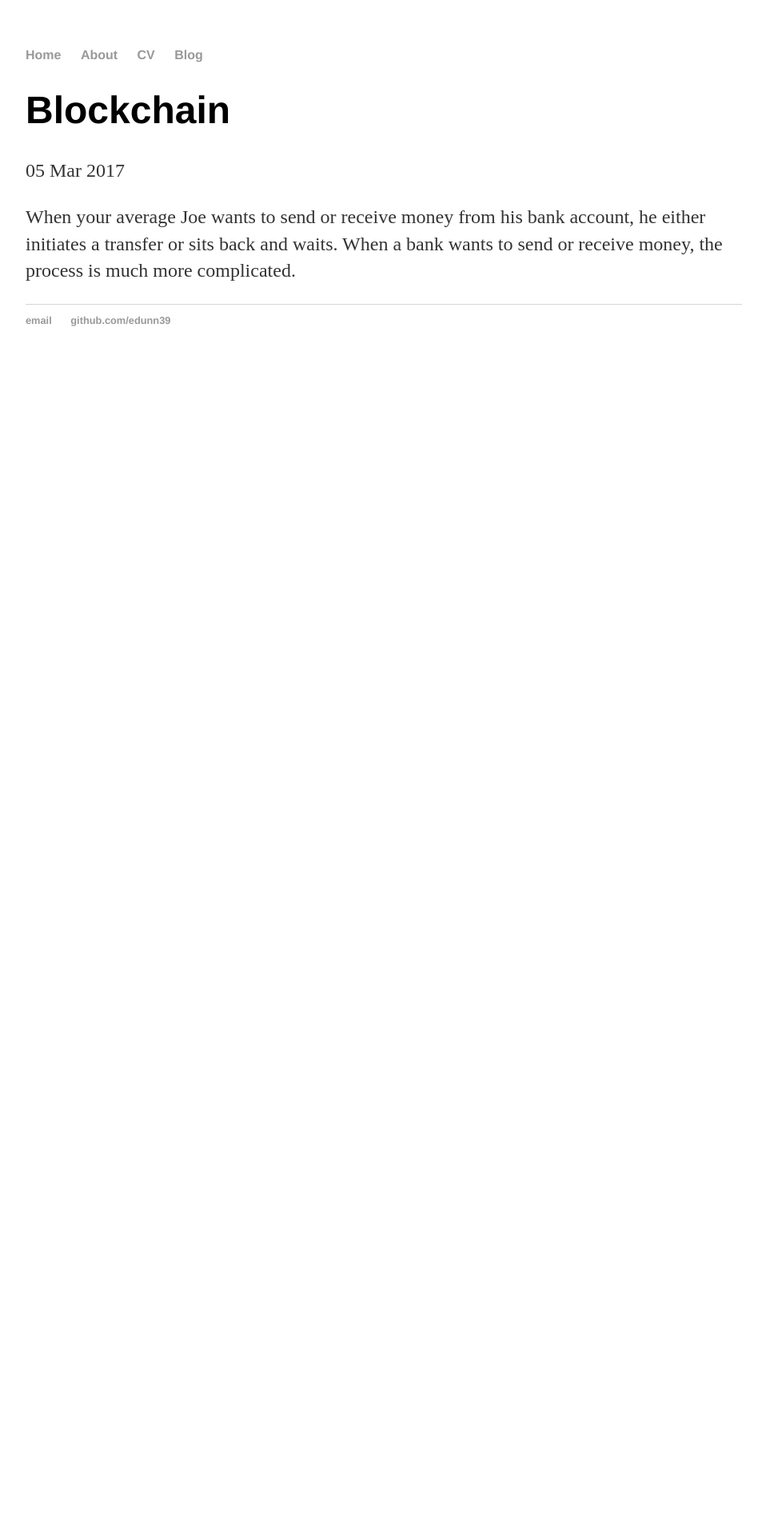
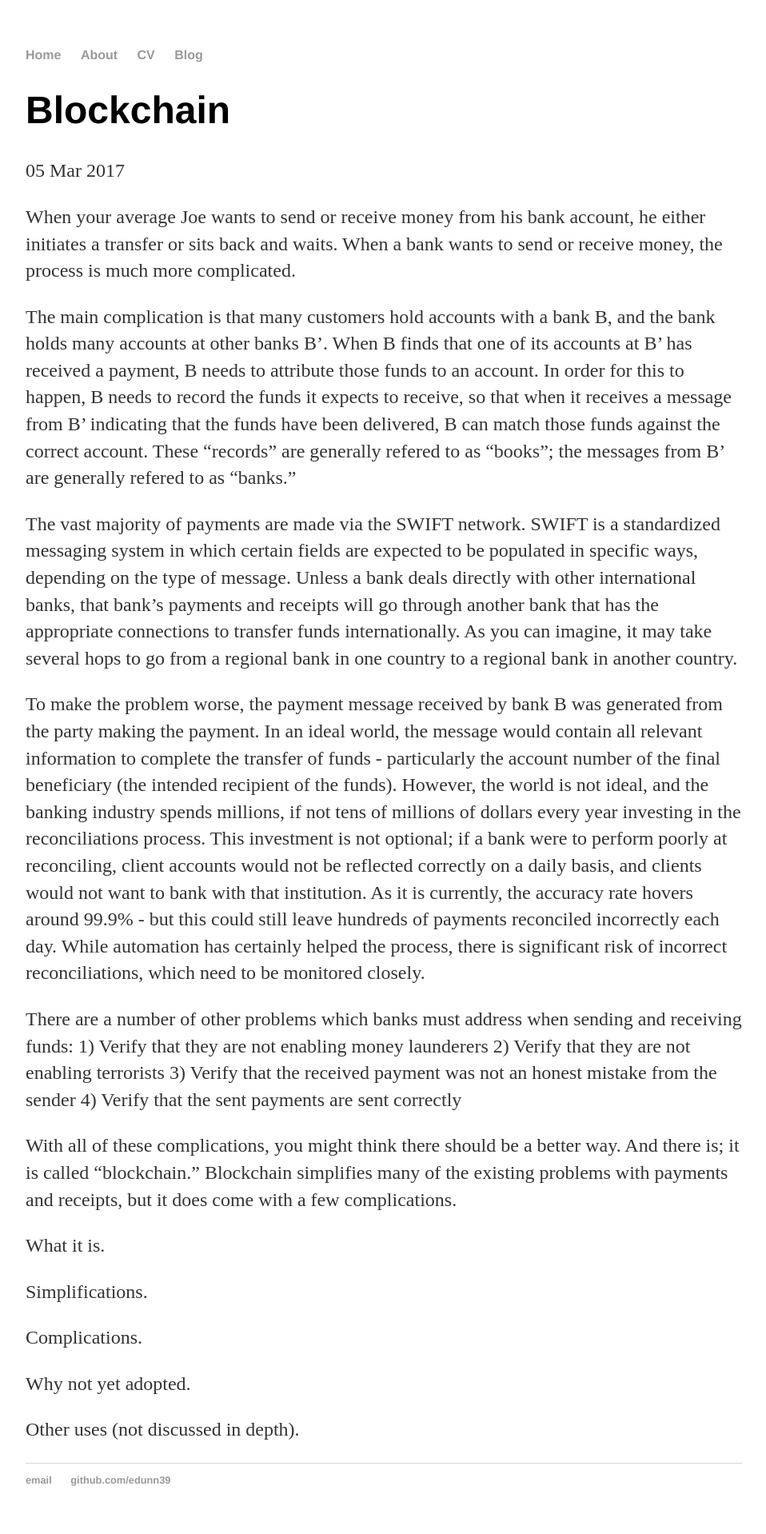
Before and after one commit to edunn39/edunn39.github.io, a Jekyll site: the page built from _posts/2017-03-05-blockchain.md, in a window 1280 px wide. Shown: the whole page at 80% size, without its empty margins (160-1118 px from the left). Built offline with Jekyll 4.4.1, drawn with Linux system fonts in a browser that asks for light colours; before the commit the page ends 900 px from its top, so only the background shows below that.

Commit message:
Update 2017-03-05-blockchain.md

```diff
--- a/_posts/2017-03-05-blockchain.md
+++ b/_posts/2017-03-05-blockchain.md
@@ -5,3 +5,27 @@ date: 2017-03-05
 ---
 
 When your average Joe wants to send or receive money from his bank account, he either initiates a transfer or sits back and waits. When a bank wants to send or receive money, the process is much more complicated.
+
+The main complication is that many customers hold accounts with a bank B, and the bank holds many accounts at other banks B'. When B finds that one of its accounts at B' has received a payment, B needs to attribute those funds to an account. In order for this to happen, B needs to record the funds it expects to receive, so that when it receives a message from B' indicating that the funds have been delivered, B can match those funds against the correct account. These "records" are generally refered to as "books"; the messages from B' are generally refered to as "banks."
+
+The vast majority of payments are made via the SWIFT network. SWIFT is a standardized messaging system in which certain fields are expected to be populated in specific ways, depending on the type of message. Unless a bank deals directly with other international banks, that bank's payments and receipts will go through another bank that has the appropriate connections to transfer funds internationally. As you can imagine, it may take several hops to go from a regional bank in one country to a regional bank in another country.
+
+To make the problem worse, the payment message received by bank B was generated from the party making the payment. In an ideal world, the message would contain all relevant information to complete the transfer of funds - particularly the account number of the final beneficiary (the intended recipient of the funds). However, the world is not ideal, and the banking industry spends millions, if not tens of millions of dollars every year investing in the reconciliations process. This investment is not optional; if a bank were to perform poorly at reconciling, client accounts would not be reflected correctly on a daily basis, and clients would not want to bank with that institution. As it is currently, the accuracy rate hovers around 99.9% - but this could still leave hundreds of payments reconciled incorrectly each day. While automation has certainly helped the process, there is significant risk of incorrect reconciliations, which need to be monitored closely.
+
+There are a number of other problems which banks must address when sending and receiving funds:
+1) Verify that they are not enabling money launderers
+2) Verify that they are not enabling terrorists
+3) Verify that the received payment was not an honest mistake from the sender
+4) Verify that the sent payments are sent correctly
+
+With all of these complications, you might think there should be a better way. And there is; it is called "blockchain." Blockchain simplifies many of the existing problems with payments and receipts, but it does come with a few complications.
+
+What it is.
+
+Simplifications.
+
+Complications.
+
+Why not yet adopted.
+
+Other uses (not discussed in depth).
```
